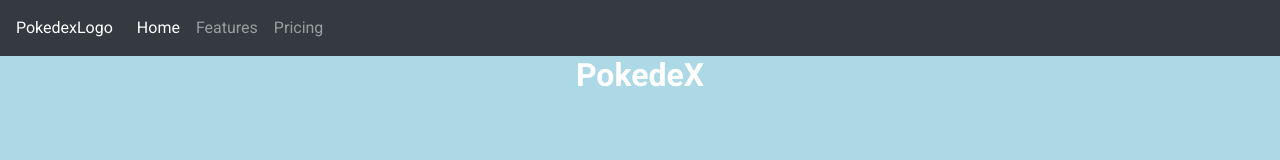
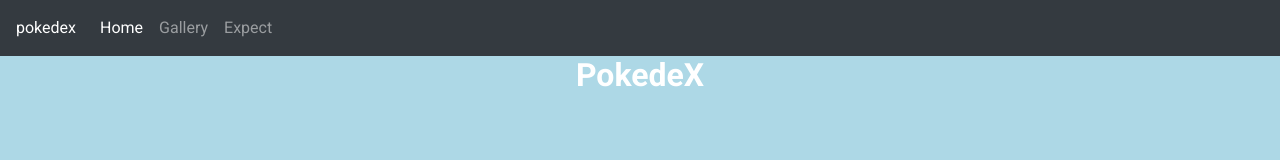
Before and after one commit to Bob3x/PokedeXx, a plain HTML site: page index.html in a window 1280 px wide. Drawn offline with nearby package versions, Linux system fonts and the light colour scheme; no server answers.

Commit message:
Menu items changed

```diff
--- a/index.html
+++ b/index.html
@@ -17,7 +17,7 @@
 
 <body>
     <nav class="navbar navbar-expand-sm navbar-dark bg-dark">
-		<a class="navbar-brand" href="#">PokedexLogo</a>
+		<a class="navbar-brand" href="#">pokedex</a>
 		<button class="navbar-toggler" type="button" data-toggle="collapse" data-target="#navbarNav" aria-controls="navbarNav" aria-expanded="false" aria-label="Toggle navigation">
     <span class="navbar-toggler-icon"></span>
   </button>
@@ -27,10 +27,10 @@
         <a class="nav-link" href="#">Home <span class="sr-only">(current)</span></a>
       </li>
       <li class="nav-item">
-        <a class="nav-link" href="#">Features</a>
+        <a class="nav-link" href="#">Gallery</a>
       </li>
       <li class="nav-item">
-        <a class="nav-link" href="#">Pricing</a>
+        <a class="nav-link" href="#">Expect</a>
       </li>
       <li class="nav-item">
         <a class="nav-link disabled" href="#" tabindex="-1" aria-disabled="true"></a>
@@ -40,7 +40,7 @@
 </nav>
     <h1 class="app-title">PokedeX</h1>
     <div class="col-sm">
-        <ul class="list-group"></ul>
+      <ul class="list-group"></ul>
     </div>
     <div class="modal fade" id="pokemonModal" tabindex="-1" role="dialog" aria-labelledby="exampleModalCenterTitle" aria-hidden="true">
         <div class="modal-dialog modal-dialog-centered" role="document">
```
